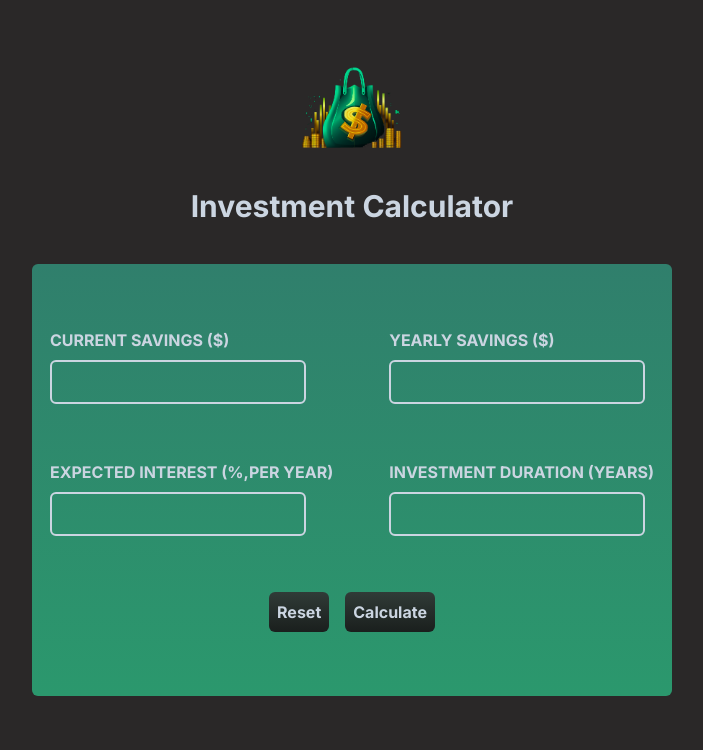
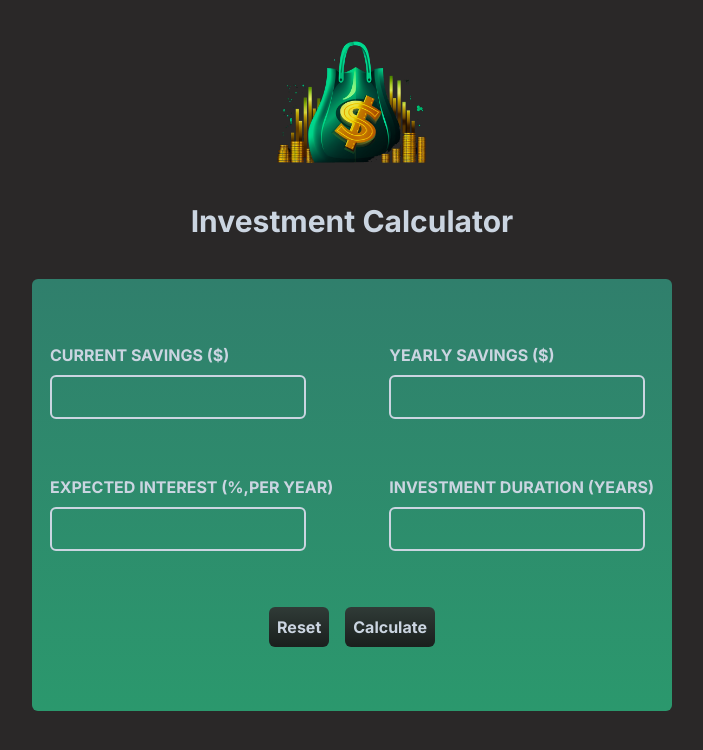
Before and after one commit to simran019/investment_calculator, a Next.js app: page / in a window 1280 px wide. Shown: the top 750 px of the page, without its empty margins (288-991 px from the left). Built offline with nearby package versions, Linux system fonts and the light colour scheme.

Commit message:
restructured app into components

```diff
--- a/next.config.js
+++ b/next.config.js
@@ -1,8 +1,8 @@
 /** @type {import('next').NextConfig} */
 const nextConfig = {
-  experimental: {
-    appDir: true,
-  },
+  // experimental: {
+  //   appDir: true,
+  // },
 }
 
 module.exports = nextConfig
--- /dev/null
+++ b/src/app/form/page.tsx
@@ -0,0 +1,40 @@
+const Form=()=>{
+    return(
+        <form className="w-full flex justify-center">
+          <div className="flex flex-col bg-gradient-to-b from-[#307F6C] to-[#2B986D] px-4 py-16 rounded-md w-full gap-14 items-center">
+            <div className="flex flex-col gap-14 md:flex-row">
+              <div className="flex flex-col gap-14 justify-between">
+                <div className="flex flex-col gap-2">
+                  <label>CURRENT SAVINGS ($)</label>
+                  <input className="border-2 border-slate-300 rounded-md p-2 focus:outline-slate-300 bg-transparent w-64" />
+                </div>
+                <div className="flex flex-col gap-2">
+                  <label>EXPECTED INTEREST (%,PER YEAR)</label>
+                  <input className="border-2 border-slate-300 rounded-md p-2 focus:outline-slate-300 bg-transparent w-64" />
+                </div>
+              </div>
+              <div className="flex flex-col gap-14 justify-between">
+                <div className="flex flex-col gap-2">
+                  <label>YEARLY SAVINGS ($)</label>
+                  <input className="border-2 border-slate-300 rounded-md p-2 focus:outline-slate-300 bg-transparent w-64" />
+                </div>
+                <div className="flex flex-col gap-2">
+                  <label>INVESTMENT DURATION (YEARS)</label>
+                  <input className="border-2 border-slate-300 rounded-md p-2 focus:outline-slate-300 bg-transparent w-64" />
+                </div>
+              </div>
+            </div>
+            <div className="flex justify-center gap-4 text-slate-300">
+              <button className="bg-gradient-to-b from-[#303b37] to-[#1a1f1d] p-2 rounded-md">
+                Reset
+              </button>
+              <button className="bg-gradient-to-b from-[#303b37] to-[#1a1f1d] p-2 rounded-md">
+                Calculate
+              </button>
+            </div>
+          </div>
+        </form>
+    )
+}
+
+export default Form;
--- /dev/null
+++ b/src/app/header/page.tsx
@@ -0,0 +1,14 @@
+import Image from "next/image";
+import logo from "../../assets/ic_logo.png";
+
+const Header=()=>{
+    return(
+        <>
+        <div>
+          <Image width={150} height={150} src={logo} alt="IC_LOGO" />
+        </div>
+        <div className="text-3xl font-bold text-center">Investment Calculator</div>
+        </>
+    )
+}
+export default Header;
--- a/src/app/page.tsx
+++ b/src/app/page.tsx
@@ -1,48 +1,15 @@
-import Image from "next/image";
-import logo from "../assets/ic_logo.png";
+import Form from "./form/page";
+import Header from "./header/page";
+
 
 export default function Home() {
+
+
   return (
-    <div className="w-full h-screen flex items-start justify-center py-14 font-bold">
+    <div className="w-full h-screen flex items-start justify-center py-6 font-bold">
       <div className="flex flex-col items-center justify-start gap-10 w-3/4 md:w-1/2 h-full">
-        <div>
-          <Image width={100} height={100} src={logo} alt="IC_LOGO" />
-        </div>
-        <div className="text-3xl font-bold text-center">Investment Calculator</div>
-        <form className="w-full flex justify-center">
-          <div className="flex flex-col bg-gradient-to-b from-[#307F6C] to-[#2B986D] px-4 py-16 rounded-md w-full gap-14 items-center">
-            <div className="flex flex-col gap-14 md:flex-row">
-              <div className="flex flex-col gap-14 justify-between">
-                <div className="flex flex-col gap-2">
-                  <label>CURRENT SAVINGS ($)</label>
-                  <input className="border-2 border-slate-300 rounded-md p-2 focus:outline-slate-300 bg-transparent w-64" />
-                </div>
-                <div className="flex flex-col gap-2">
-                  <label>EXPECTED INTEREST (%,PER YEAR)</label>
-                  <input className="border-2 border-slate-300 rounded-md p-2 focus:outline-slate-300 bg-transparent w-64" />
-                </div>
-              </div>
-              <div className="flex flex-col gap-14 justify-between">
-                <div className="flex flex-col gap-2">
-                  <label>YEARLY SAVINGS ($)</label>
-                  <input className="border-2 border-slate-300 rounded-md p-2 focus:outline-slate-300 bg-transparent w-64" />
-                </div>
-                <div className="flex flex-col gap-2">
-                  <label>INVESTMENT DURATION (YEARS)</label>
-                  <input className="border-2 border-slate-300 rounded-md p-2 focus:outline-slate-300 bg-transparent w-64" />
-                </div>
-              </div>
-            </div>
-            <div className="flex justify-center gap-4 text-slate-300">
-              <button className="bg-gradient-to-b from-[#303b37] to-[#1a1f1d] p-2 rounded-md">
-                Reset
-              </button>
-              <button className="bg-gradient-to-b from-[#303b37] to-[#1a1f1d] p-2 rounded-md">
-                Calculate
-              </button>
-            </div>
-          </div>
-        </form>
+        <Header/>
+        <Form/>
       </div>
     </div>
   );
```
